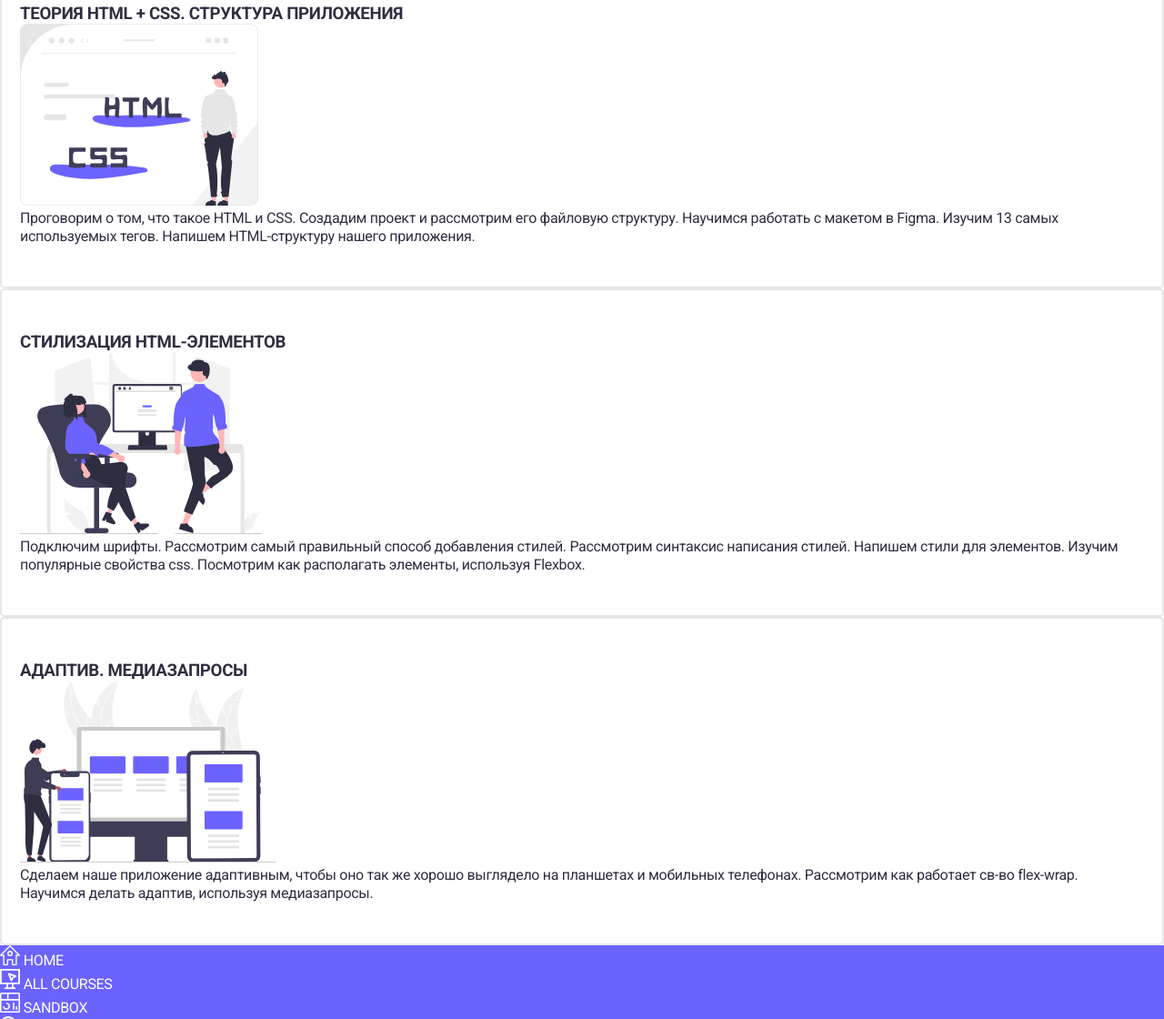
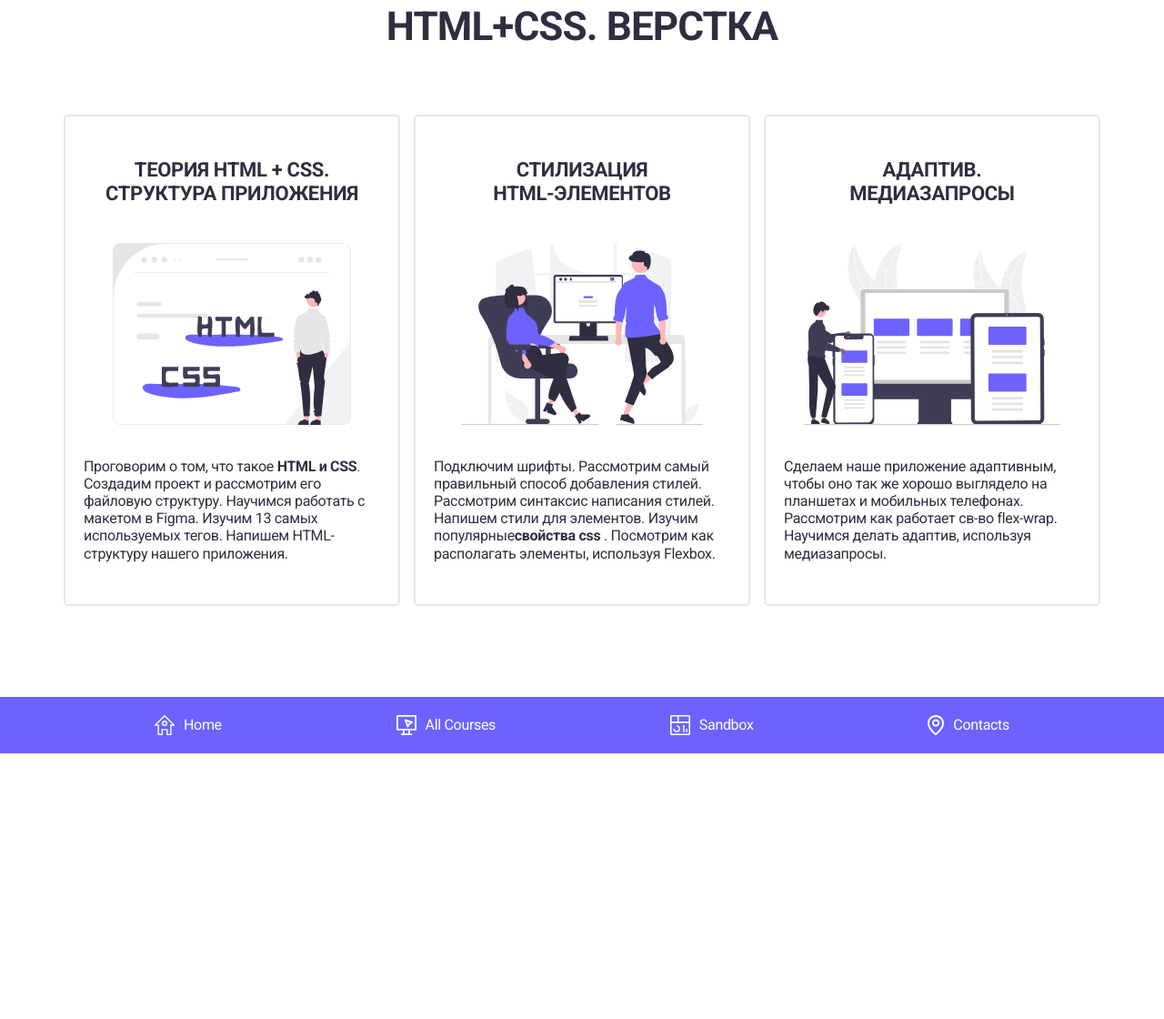
Before and after one commit to yulia463/Figma-HTML-CSS, a plain HTML site: page index.html in a window 1280 px wide. Shown: the part 177-1297 px from the top of the page at 91% size. After the commit the page ends 1005 px from the top, so only its background shows below. Drawn offline with Linux system fonts and the light colour scheme.

Commit message:
changes css styles

```diff
--- a/css.css
+++ b/css.css
@@ -4,8 +4,27 @@
     box-sizing: border-box;
 }
 
+.container {
+    max-width: 1170px;
+    width: 100%;
+    height: 100%;
+    padding: 0 15px;
+    margin: 0 auto;
+
+}
+
 header {
     height: 80px;
+    display: flex;
+    align-items: center;
+    justify-content: space-between;
+}
+
+.header-wrapper {
+    display: flex;
+    align-items: center;
+    justify-content: space-between;
+    height: 100%;
 }
 
 body {
@@ -14,7 +33,10 @@ body {
     font-size: 16px;
     font-weight: 400;
     letter-spacing: -0.02em;
-    color: #2F2E41;;
+    color: #2F2E41;
+    display: flex;
+    flex-direction: column;
+    min-height: 100vh;
 }
 
 header,
@@ -32,20 +54,30 @@ footer {
     font-weight: 500;
     color: #FFFFFF;
 }
-section{
 
+section {
+    padding: 100px 0;
+    flex-grow: 1;
 }
+
 h1 {
     font-weight: 700;
     font-size: 44px;
     letter-spacing: -0.02em;
-    text-align: center;
+    margin-bottom: 70px;
 }
 
 .btn,
 h1,
 h3 {
     text-transform: uppercase;
+    text-align: center;
+}
+
+.cardWrapper {
+    display: flex;
+    gap: 15px;
+    flex-wrap: wrap;
 }
 
 .card {
@@ -53,10 +85,42 @@ h3 {
     border: 2px solid #E7E7E7;
     border-radius: 5px;
     padding: 46px 20px;
+    width: 370px;
+    display: flex;
+    flex-direction: column;
+    align-items: center;
+    flex-grow: 1;
 }
 
 a {
     color: #FFFFFF;
     text-decoration: none;
     text-transform: capitalize;
+
 }
+
+.cardImg {
+    margin: 40px 0 36px;
+}
+
+h3 {
+    font-size: 22px;
+    max-width: 280px;
+}
+
+p span {
+    font-weight: 700;
+}
+ul{
+    list-style: none;
+    display: flex;
+    justify-content: space-between;
+    padding: 20px 100px;
+}
+footer img {
+    margin-right: 10px;
+}
+footer a{
+    display: flex;
+    align-items: center;
+}
--- a/index.html
+++ b/index.html
@@ -12,58 +12,77 @@
 </head>
 <body>
 <header>
+    <div class="container">
+        <div class="header-wrapper">
+
             <a href="#" target="_blank">
                 <img src="./assets/images/logo.svg" alt="logo">
             </a>
             <button class="btn">login</button>
+        </div>
+
+    </div>
 </header>
 <section>
+    <div class="container">
         <h1>HTML+CSS. ВЕРСТКА</h1>
-    <div class="card"><h3>Теория html + css. Структура приложения</h3> <img src="./assets/images/img-1.svg" alt="">
-        <p>Проговорим о том, что такое HTML и CSS. Создадим проект и рассмотрим его файловую структуру. Научимся
-            работать с макетом в Figma. Изучим 13 самых используемых тегов. Напишем HTML-структуру нашего приложения.
+        <div class="cardWrapper">
+            <div class="card"><h3>Теория html + css. Структура приложения</h3> <img class="cardImg" src="./assets/images/img-1.svg" alt="">
+                <p>Проговорим о том, что такое<span> HTML и CSS</span>. Создадим проект и рассмотрим его файловую
+                    структуру.
+                    Научимся
+                    работать с макетом в Figma. Изучим 13 самых используемых тегов. Напишем HTML-структуру нашего
+                    приложения.
                 </p></div>
-    <div class="card"><h3>СТИЛИЗАЦИЯ HTML-ЭЛЕМЕНТОВ</h3> <img src="./assets/images/img-2.svg" alt="">
-        <p>Подключим шрифты. Рассмотрим самый правильный способ добавления стилей. Рассмотрим синтаксис написания
+            <div class="card"><h3>СТИЛИЗАЦИЯ <br> HTML-ЭЛЕМЕНТОВ</h3> <img class="cardImg" src="./assets/images/img-2.svg"
+                                                                      alt="">
+                <p>Подключим шрифты. Рассмотрим самый правильный способ добавления стилей. Рассмотрим синтаксис
+                    написания
                     стилей.
-            Напишем стили для элементов. Изучим популярные свойства css. Посмотрим как располагать элементы, используя
+                    Напишем стили для элементов. Изучим популярные<span>свойства css</span> . Посмотрим как располагать
+                    элементы, используя
                     Flexbox.</p>
             </div>
-    <div class="card"><h3>АДАПТИВ. МЕДИАЗАПРОСЫ</h3> <img src="./assets/images/img-3.svg" alt="">
-        <p>Сделаем наше приложение адаптивным, чтобы оно так же хорошо выглядело на планшетах и мобильных телефонах.
+            <div class="card"><h3>АДАПТИВ. МЕДИАЗАПРОСЫ</h3> <img class="cardImg" src="./assets/images/img-3.svg"
+                                                                  alt="">
+                <p>Сделаем наше приложение адаптивным, чтобы оно так же хорошо выглядело на планшетах и мобильных
+                    телефонах.
                     Рассмотрим как работает св-во flex-wrap. Научимся делать адаптив, используя медиазапросы.
                 </p></div>
-
+        </div>
+    </div>
 </section>
 
 <footer>
+    <div class="container">
         <ul>
             <li>
                 <a href="https://www.facebook.com/">
                     <img src="./assets/images/home-icon.svg" alt="home">
-                HOME
+                    Home
                 </a>
             </li>
             <li>
                 <a href="https://vk.com/feed">
                     <img src="./assets/images/computer-icon.svg" alt="courses">
-                ALL COURSES
+                    All Courses
                 </a>
             </li>
             <li>
                 <a href="https://twitter.com/home">
                     <img src="./assets/images/sandbox-icon.svg" alt="sandbox">
-                SANDBOX
+                    Sandbox
                 </a>
             </li>
             <li>
                 <a href="https://www.youtube.com/">
                     <img src="./assets/images/map-pointer-icon.svg" alt="contacts">
-                CONTACTS
+                    Contacts
                 </a>
             </li>
 
         </ul>
+    </div>
 </footer>
 
 </body>
```
Lines whose indentation alone changed are shown as unchanged.
